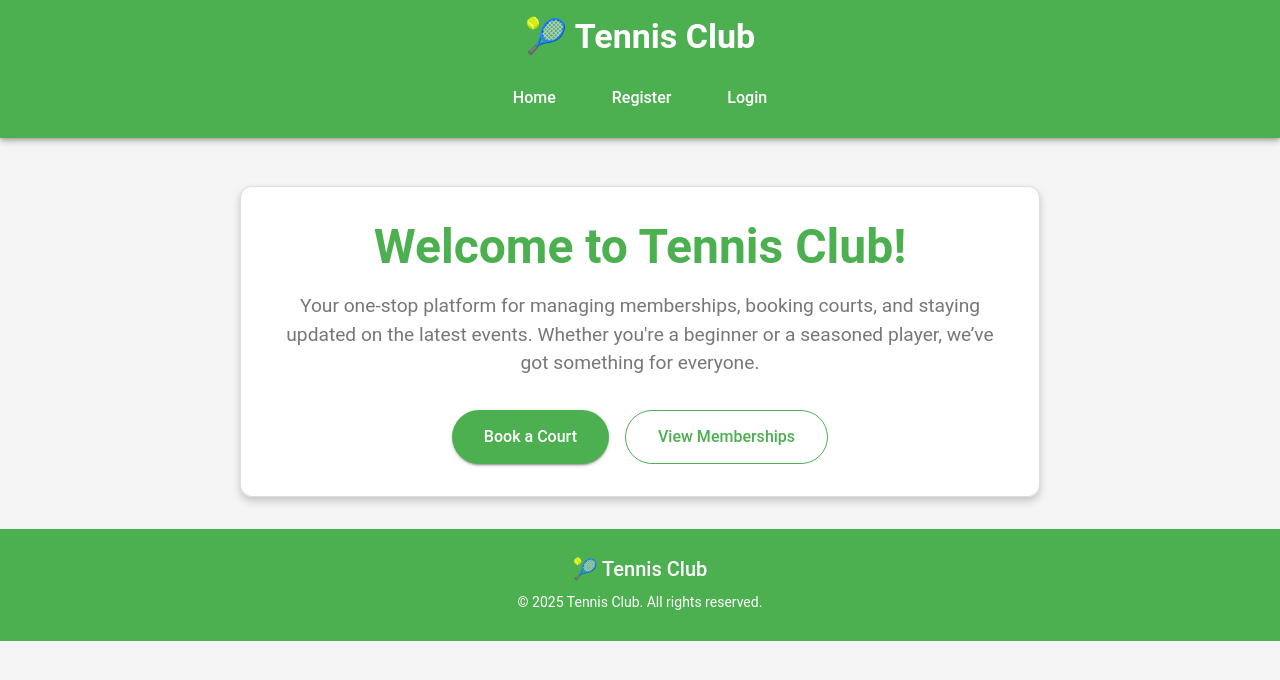
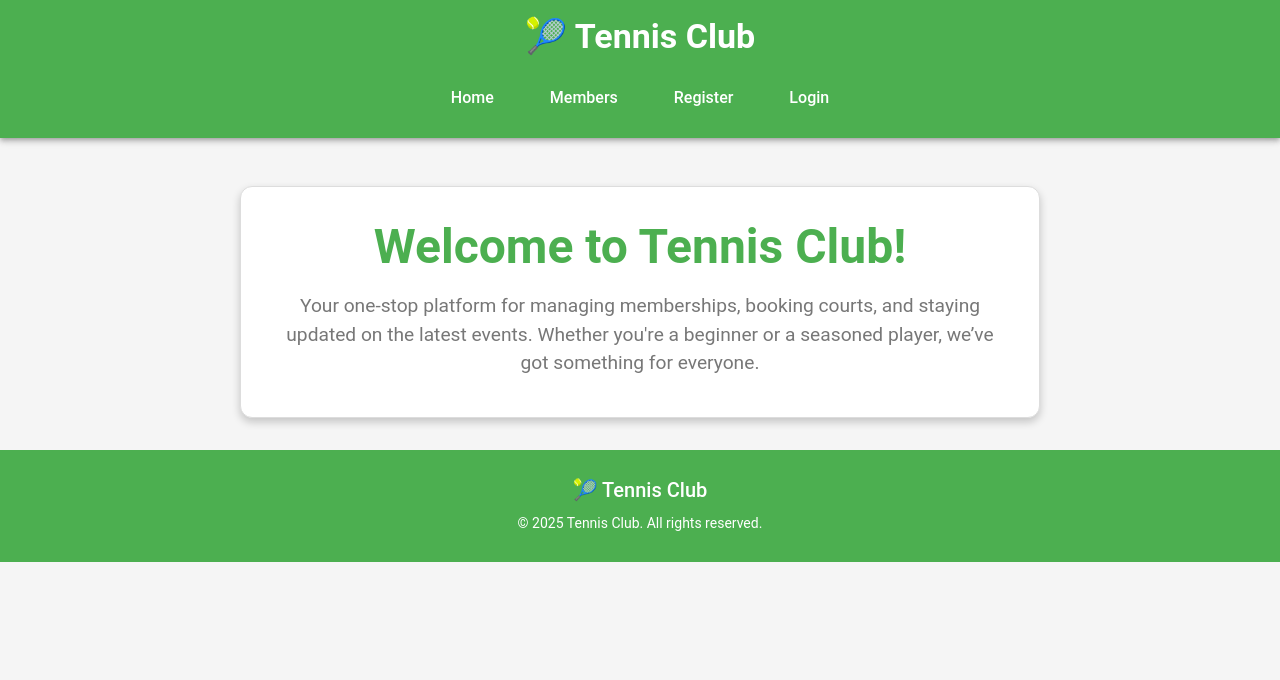
Before and after one commit to pwalaszkowski/tennisclub_frontend, a React (Create React App) app: page /home in a window 1280 px wide. Shown: the top 680 px of the page. Built offline with nearby package versions, Linux system fonts and the light colour scheme.

Commit message:
user_management

```diff
--- a/src/App.js
+++ b/src/App.js
@@ -3,6 +3,7 @@ import {BrowserRouter as Router, Routes, Route, Navigate} from 'react-router-dom
 import Navbar from './components/Navbar';
 import Footer from './components/Footer';
 import Home from './pages/Home';
+import Users from './pages/Users';
 import RegisterForm from './components/RegisterForm';
 import LoginForm from './components/LoginForm';
 
@@ -13,6 +14,7 @@ const App = () => {
             <Routes>
                 <Route path="/" element={<Navigate to="/login" />} />
                 <Route path="/home" element={<Home />} />
+                <Route path="/users" element={<Users />} />
                 <Route path="/login" element={<LoginForm />} />
                 <Route path="/register" element={<RegisterForm />} />
             </Routes>
--- a/src/components/LoginForm.js
+++ b/src/components/LoginForm.js
@@ -34,13 +34,48 @@ const LoginForm = () => {
         }
     };
 
-    const handleLogout = () => {
-        localStorage.removeItem('access_token');
-        localStorage.removeItem('refresh_token');
-        setIsLoggedIn(false); // Update login state
-        alert('Logged out successfully!');
-        navigate('/'); // Redirect to home or login page
+    const refreshTokens = async () => {
+        try {
+            const refreshToken = localStorage.getItem('refresh_token');
+            const response = await axios.post('http://127.0.0.1:8000/api/token/refresh/', {
+                refresh: refreshToken,
+            });
+            localStorage.setItem('access_token', response.data.access);
+        } catch (err) {
+            console.error('Token refresh failed:', err);
+        }
     };
+
+    const handleLogout = async () => {
+        // try {
+        //     const token = localStorage.getItem('access_token');
+        //     if (!token) {
+        //         alert('You are already logged out.');
+        //         setIsLoggedIn(false);
+        //         return;
+        //     }
+        //
+        //     await axios.post('http://127.0.0.1:8000/api/logout/', null, {
+        //         headers: {
+        //             Authorization: `Bearer ${token}`,
+        //         },
+        //     });
+        //
+        //     // Clear local storage and cookies
+        //     localStorage.removeItem('access_token');
+        //     localStorage.removeItem('refresh_token');
+        //     document.cookie = 'access=; Max-Age=0; path=/;';
+        //     document.cookie = 'refresh=; Max-Age=0; path=/;';
+        //     setIsLoggedIn(false);
+        //     alert('Logged out successfully!');
+        //     navigate('/login');
+        // } catch (error) {
+        //     console.error('Logout failed:', error.response?.data || error.message);
+        //     alert(error.response?.data?.error || 'An error occurred during logout.');
+        // }
+        console.log("Pass")
+    };
+
 
     return (
         <Box
--- a/src/components/Navbar.js
+++ b/src/components/Navbar.js
@@ -66,6 +66,18 @@ const Navbar = () => {
                     </Button>
                     <Button
                         component={Link}
+                        to="/users"
+                        sx={{
+                            fontSize: '1rem',
+                            textTransform: 'none',
+                            color: 'white',
+                            '&:hover': { color: '#FFD700' },
+                        }}
+                    >
+                        Members
+                    </Button>
+                    <Button
+                        component={Link}
                         to="/register"
                         sx={{
                             fontSize: '1rem',
--- a/src/pages/Home.js
+++ b/src/pages/Home.js
@@ -15,7 +15,7 @@ const Home = () => {
                 boxShadow: '0px 4px 8px rgba(0, 0, 0, 0.2)',
                 textAlign: 'center',
             }}
-        >
+            >
             <Typography variant="h3" gutterBottom sx={{ color: '#4CAF50', fontWeight: 700 }}>
                 Welcome to Tennis Club!
             </Typography>
@@ -24,49 +24,6 @@ const Home = () => {
                 on the latest events. Whether you're a beginner or a seasoned player, we’ve got
                 something for everyone.
             </Typography>
-            <Box
-                sx={{
-                    display: 'flex',
-                    justifyContent: 'center',
-                    gap: 2,
-                    mt: 4,
-                }}
-            >
-                <Button
-                    variant="contained"
-                    color="primary"
-                    sx={{
-                        py: 1.5,
-                        px: 4,
-                        fontSize: '1rem',
-                        borderRadius: 20,
-                        backgroundColor: '#4CAF50',
-                        color: 'white',
-                        '&:hover': {
-                            backgroundColor: '#388E3C',
-                        },
-                    }}
-                >
-                    Book a Court
-                </Button>
-                <Button
-                    variant="outlined"
-                    color="primary"
-                    sx={{
-                        py: 1.5,
-                        px: 4,
-                        fontSize: '1rem',
-                        borderRadius: 20,
-                        borderColor: '#4CAF50',
-                        color: '#4CAF50',
-                        '&:hover': {
-                            backgroundColor: '#E8F5E9',
-                        },
-                    }}
-                >
-                    View Memberships
-                </Button>
-            </Box>
         </Box>
     );
 };
--- /dev/null
+++ b/src/pages/Users.js
@@ -0,0 +1,106 @@
+import React, { useState, useEffect } from 'react';
+import {
+    Typography,
+    Box,
+    Table,
+    TableBody,
+    TableCell,
+    TableContainer,
+    TableHead,
+    TableRow,
+    Button,
+    Paper,
+} from '@mui/material';
+import axios from 'axios';
+
+const Users = () => {
+    const [users, setUsers] = useState([]); // State to store user data
+
+    useEffect(() => {
+        // Fetch users from API
+        const fetchUsers = async () => {
+            try {
+                const response = await axios.get('http://127.0.0.1:8000/api/users/', {
+                    headers: {
+                        Authorization: `Bearer ${localStorage.getItem('access_token')}`, // Include token
+                    },
+                });
+                setUsers(response.data); // Update state with user data
+            } catch (err) {
+                console.error('Failed to fetch users:', err);
+            }
+        };
+
+        fetchUsers();
+    }, []);
+
+    return (
+        <Box
+            sx={{
+                maxWidth: 1200,
+                margin: 'auto',
+                mt: 6,
+                p: 4,
+                border: '1px solid #ddd',
+                borderRadius: 3,
+                backgroundColor: 'white',
+                boxShadow: '0px 4px 8px rgba(0, 0, 0, 0.2)',
+            }}
+        >
+            <Typography variant="h3" gutterBottom sx={{ color: '#4CAF50', fontWeight: 700 }}>
+                User Management
+            </Typography>
+            <Typography variant="body1" gutterBottom sx={{ color: '#777', fontSize: '1rem' }}>
+                Below is the list of all registered users. You can edit or delete their profiles.
+            </Typography>
+
+            {/* User Table */}
+            <TableContainer component={Paper} sx={{ mt: 4 }}>
+                <Table>
+                    <TableHead>
+                        <TableRow>
+                            <TableCell><strong>Name</strong></TableCell>
+                            <TableCell><strong>Email</strong></TableCell>
+                            <TableCell><strong>Phone</strong></TableCell>
+                            <TableCell><strong>Membership Type</strong></TableCell>
+                            <TableCell><strong>Actions</strong></TableCell>
+                        </TableRow>
+                    </TableHead>
+                    <TableBody>
+                        {users.map((user) => (
+                            <TableRow key={user.id}>
+                                <TableCell>{`${user.name} ${user.last_name}`}</TableCell>
+                                <TableCell>{user.email}</TableCell>
+                                <TableCell>{user.phone}</TableCell>
+                                <TableCell>{user.membership_type}</TableCell>
+                                <TableCell>
+                                    {/* Edit Button */}
+                                    <Button
+                                        variant="outlined"
+                                        color="primary"
+                                        size="small"
+                                        sx={{ mr: 1 }}
+                                        onClick={() => alert(`Edit user ${user.id}`)}
+                                    >
+                                        Edit
+                                    </Button>
+                                    {/* Delete Button */}
+                                    <Button
+                                        variant="outlined"
+                                        color="error"
+                                        size="small"
+                                        onClick={() => alert(`Delete user ${user.id}`)}
+                                    >
+                                        Delete
+                                    </Button>
+                                </TableCell>
+                            </TableRow>
+                        ))}
+                    </TableBody>
+                </Table>
+            </TableContainer>
+        </Box>
+    );
+};
+
+export default Users;
```
